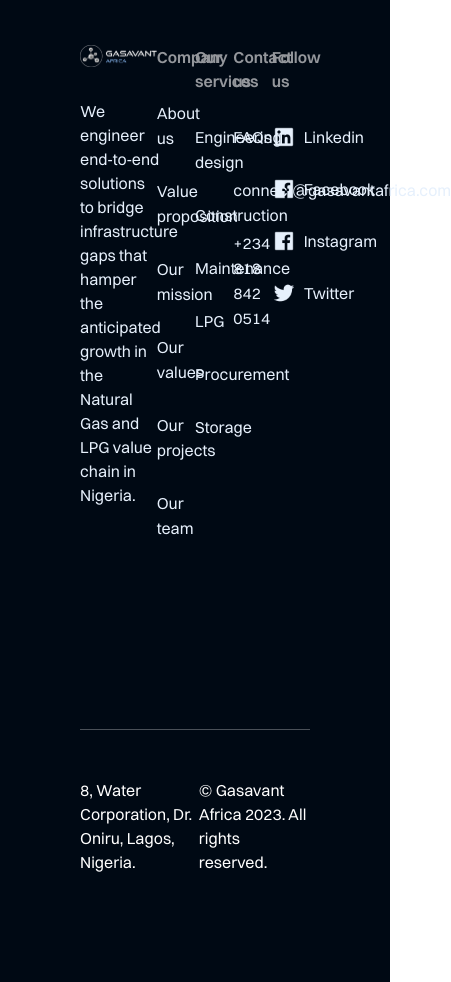
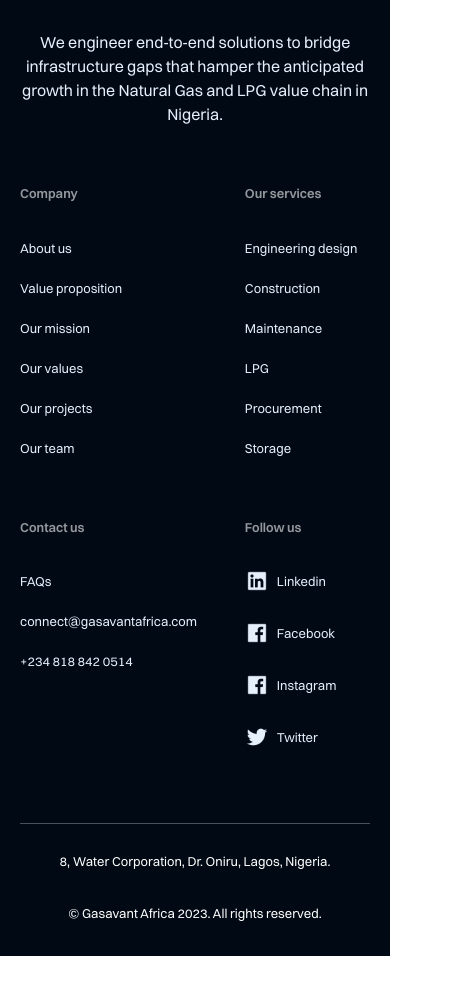
Before and after one commit to Paul-emas/Gasavant, a Next.js app: page /faqs in a window 390 px wide. Shown: the part 4971-5953 px from the top of the page, 451 px wide, since content can reach past the window. After the commit the page ends 5927 px from the top, so only its background shows below. Built offline with nearby package versions, Linux system fonts and the light colour scheme.

Commit message:
completed page

```diff
--- a/components/atoms/section-heading/SectionHeading.tsx
+++ b/components/atoms/section-heading/SectionHeading.tsx
@@ -15,9 +15,9 @@ const SectionHeading: React.FC<SectionHeadingProps> = ({
 }) => {
   return (
     <div
-      className={`text-${align} ${align === "center" ? "mx-auto" : ""} ${
-        maxWidth ? maxWidth : "max-w-[627px]"
-      }`}
+      className={`text-center md:text-${align} ${
+        align === "center" ? "mx-auto" : "mx-auto md:mx-0"
+      } ${maxWidth ? maxWidth : "max-w-[627px]"}`}
     >
       <div
         className={`text-3.3xl font-bold leading-[37px] text-neutral-900 md:text-5xl md:leading-[58px]`}
@@ -25,7 +25,7 @@ const SectionHeading: React.FC<SectionHeadingProps> = ({
         {title}
       </div>
       {pageCaption ? (
-        <div className="mt-6 font-switz text-3.2xl text-neutral-500 md:text-4.5xl">
+        <div className="mt-6 font-switz text-base text-neutral-500 md:text-4.5xl">
           {pageCaption}
         </div>
       ) : null}
--- a/components/organisms/energy-section/EnergySection.tsx
+++ b/components/organisms/energy-section/EnergySection.tsx
@@ -9,7 +9,7 @@ const EnergySection: React.FC = () => {
           <div className="max-w-[478px] text-3.3xl font-bold leading-[37px] text-neutral-0 md:text-5xl md:leading-[58px]">
             Everything you need to make a difference
           </div>
-          <div className="mt-8 max-w-[634px] font-switz text-4.5xl text-neutral-30 md:mt-0">
+          <div className="mt-8 max-w-[634px] font-switz text-base text-neutral-30 md:mt-0 md:text-base">
             We believe that energy storage is a key component in the transition
             to a cleaner and more sustainable future. We build facilities that
             are designed with the latest technologies to ensure maximum
--- a/components/organisms/footer/Footer.tsx
+++ b/components/organisms/footer/Footer.tsx
@@ -107,35 +107,47 @@ const footerData = [
 
 const Footer: React.FC = () => {
   return (
-    <footer className="bg-neutral-900 pt-[113px] pb-[108px]">
-      <div className="container mx-auto px-20 2xl:px-40">
-        <div className="grid grid-cols-6">
-          <div className="col-span-2">
+    <footer className="bg-neutral-900 py-[33px] md:pb-[108px] md:pt-[113px]">
+      <div className="container mx-auto px-5 md:px-20 2xl:px-40">
+        <div className="grid md:grid-cols-6">
+          <div className="col-span-2 flex flex-col items-center md:block">
+            <Link href="/">
               <Image
                 src="/assets/images/logo-dark.png"
                 width={203.51}
                 height={57.87}
-              alt="Gasavant logo"
                 placeholder="blur"
                 blurDataURL="/assets/images/logo-dark.png"
+                alt="Gasavant logo"
+                className="hidden md:block"
               />
-            <div className="mt-8 max-w-[300px] font-switz text-base text-primary-50">
+              <Image
+                src="/assets/images/logo-dark.png"
+                width={116}
+                height={30}
+                placeholder="blur"
+                blurDataURL="/assets/images/logo-dark.png"
+                alt="Gasavant logo"
+                className="block md:hidden"
+              />
+            </Link>
+            <div className="mt-8 text-center font-switz text-base text-primary-50 md:max-w-[300px] md:text-left">
               We engineer end‑to‑end solutions to bridge infrastructure gaps
               that hamper the anticipated growth in the Natural Gas and LPG
               value chain in Nigeria.
             </div>
           </div>
           {footerData.map(({ title, links, icons }) => (
-            <div key={title} className="col-span-1">
-              <div className="mb-8 font-switz font-semibold text-neutral-80">
+            <div key={title} className="col-span-1 mt-[58px] md:mt-0">
+              <div className="mb-8 font-switz text-3.2xl font-semibold text-neutral-80 md:text-base">
                 {title}
               </div>
               {links && links.length > 0
                 ? links.map((link) => (
-                    <div key={link.text} className="mb-7 last:mb-0">
+                    <div key={link.text} className="mb-4 last:mb-0 md:mb-7">
                       <Link
                         href={link.slug}
-                        className="font-switz text-base text-primary-50 hover:text-primary-500"
+                        className="font-switz text-3.2xl text-primary-50 hover:text-primary-500 md:text-base"
                       >
                         {link.text}
                       </Link>
@@ -147,7 +159,7 @@ const Footer: React.FC = () => {
                     <div key={icon.text} className="mb-7 last:mb-0">
                       <a
                         href={icon.url}
-                        className="flex items-center space-x-2 font-switz text-base text-primary-50 hover:text-primary-500"
+                        className="flex items-center space-x-2 font-switz text-3.2xl text-primary-50 hover:text-primary-500 md:text-base"
                       >
                         <Image
                           src={icon.iconUrl}
@@ -163,10 +175,12 @@ const Footer: React.FC = () => {
             </div>
           ))}
         </div>
-        <div className="mt-[185px] h-1 border-b border-neutral-400"></div>
-        <div className="mt-12 flex justify-between font-switz text-base text-neutral-0">
+        <div className="mt-[71px] h-1 border-b border-neutral-400 md:mt-[185px]"></div>
+        <div className="mt-7 justify-between text-center font-switz text-3.2xl text-neutral-0 md:mt-12 md:flex md:text-left md:text-base">
           <div>8, Water Corporation, Dr. Oniru, Lagos, Nigeria.</div>
-          <div>© Gasavant Africa 2023. All rights reserved.</div>
+          <div className="mt-8 md:mt-0">
+            © Gasavant Africa 2023. All rights reserved.
+          </div>
         </div>
       </div>
     </footer>
--- a/components/organisms/homepage-faq/HomepageFaq.tsx
+++ b/components/organisms/homepage-faq/HomepageFaq.tsx
@@ -43,9 +43,9 @@ const HomepageFaq = () => {
     }
   }
   return (
-    <section className="pt-[137px] pb-[226px]">
-      <div className="container mx-auto px-20 2xl:px-40">
-        <div className="grid grid-cols-2">
+    <section className="py-10 md:pt-[137px] md:pb-[226px]">
+      <div className="container mx-auto px-5 md:px-20 2xl:px-40">
+        <div className="grid md:grid-cols-2">
           <SectionHeading
             {...{
               title: "Frequently asked questions",
@@ -54,17 +54,17 @@ const HomepageFaq = () => {
               maxWidth: "max-w-[440px]",
             }}
           />
-          <div>
+          <div className="mt-[63px] md:mt-0">
             {questions.map((item) => (
               <div key={item.id} className="mb-10">
                 <button
                   onClick={() => handleActiveQues(item)}
                   className="group m-0 flex w-full items-center justify-between p-0 text-neutral-900 outline-none hover:text-primary-500 active:text-primary-700"
                 >
-                  <span className="flex max-w-[500px] text-left font-switz text-[25px] font-semibold">
+                  <div className="flex max-w-[280px] text-left font-switz text-base font-semibold md:max-w-[500px] md:text-[25px]">
                     {item.ques}
-                  </span>
-                  <span className="flex h-12 w-12 items-center justify-center rounded-full border border-neutral-50 text-3xl group-hover:border-primary-500">
+                  </div>
+                  <span className="flex h-12 w-12 items-center justify-center rounded-full border-neutral-50 text-3xl group-hover:border-primary-500 md:border">
                     {activeQues?.id === item.id && open ? "-" : "+"}
                   </span>
                 </button>
@@ -73,7 +73,7 @@ const HomepageFaq = () => {
                     activeQues?.id === item.id && open
                       ? "mt-6 h-auto overflow-auto duration-200"
                       : "h-0 overflow-hidden duration-200"
-                  } max-w-[578px] font-switz text-4.5xl text-neutral-600 transition-all`}
+                  } max-w-[578px] font-switz text-3.2xl text-neutral-600 transition-all md:text-4.5xl`}
                 >
                   {item.ans}
                 </div>
--- a/components/organisms/quality-section/QualitySection.tsx
+++ b/components/organisms/quality-section/QualitySection.tsx
@@ -4,7 +4,7 @@ import React from "react";
 
 const QualitySection: React.FC = () => {
   return (
-    <section className="pt-[73px] pb-[170px] md:pt-[150px]">
+    <section className="py-[73px] md:pb-[170px] md:pt-[150px]">
       <div className="container mx-auto bg-white px-5 md:px-20 2xl:px-40">
         <div className="flex justify-center">
           <div className="flex flex-col items-center md:flex-row md:space-x-[88px]">
@@ -28,7 +28,6 @@ const QualitySection: React.FC = () => {
                 with you on a project. Let’s work together and make things
                 happen.
               </div>
-
               <Button
                 label="Contact us"
                 size="large"
--- a/components/templates/homepage/Homepage.tsx
+++ b/components/templates/homepage/Homepage.tsx
@@ -109,10 +109,9 @@ const HomepageTemplate: React.FC = () => {
       />
       <ProjectsSlider />
       <QualitySection />
-      {/*
       <HomepageFaq />
       <StatsSection />
-      <Footer /> */}
+      <Footer />
     </div>
   );
 };
--- a/styles/globals.css
+++ b/styles/globals.css
@@ -88,11 +88,11 @@ a {
   }
 
   .btn-size-large {
-    @apply px-10 py-[22px] text-4.5xl;
+    @apply px-10 py-4 text-base md:px-10 md:py-[22px] md:text-4.5xl;
   }
 
   .btn-size-large-icon {
-    @apply py-5 pr-10 pl-8 text-4.5xl;
+    @apply px-10 py-4 text-base md:py-5 md:pr-10 md:pl-8 md:text-4.5xl;
   }
 
   .icon-primary svg > path {
```
Also changed, not shown: components/organisms/stats-section/StatsSection.tsx (+12 -8 lines). Lines whose indentation alone changed are shown as unchanged.
